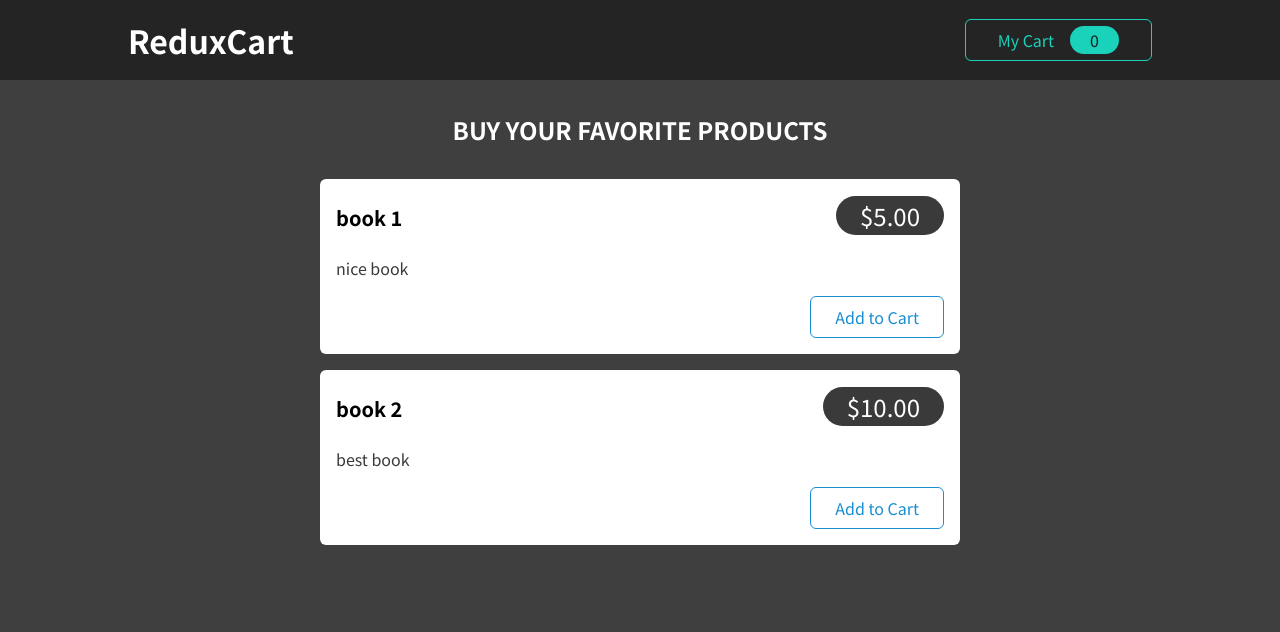
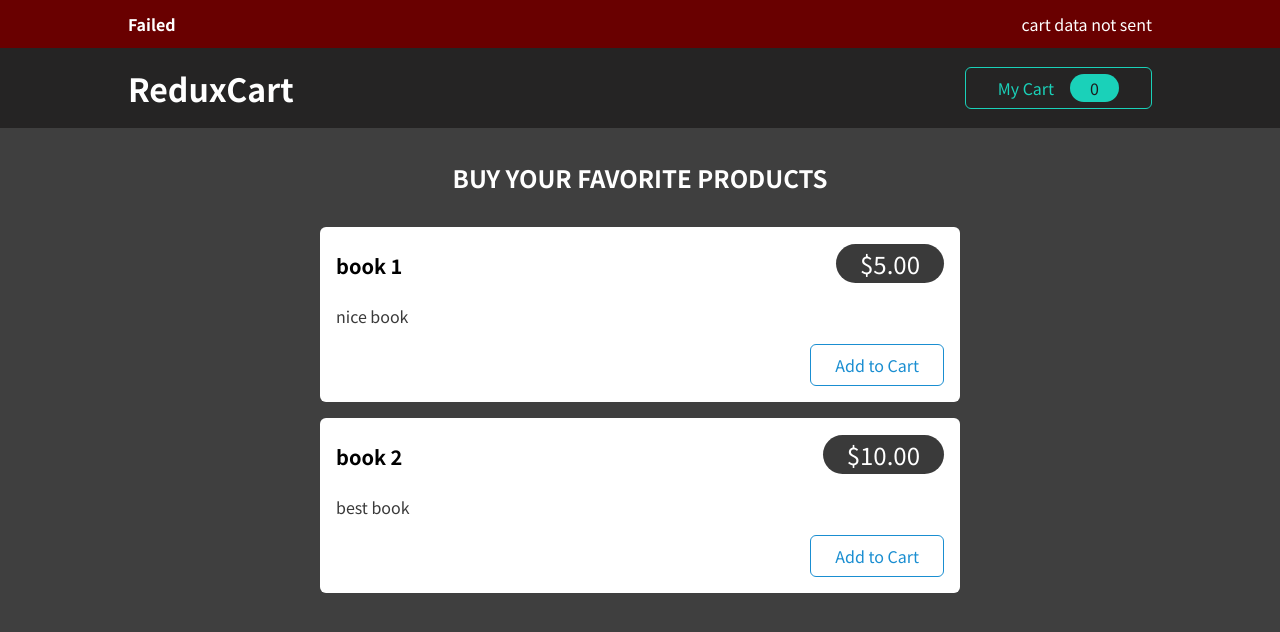
Before and after one commit to Anabiatahir3/practise, a React (Vite) app: page / in a window 1280 px wide. Shown: the top 632 px of the page. Built offline with nearby package versions, Linux system fonts and the light colour scheme; no server answers.

Commit message:
sending http requests inside components in redux toolkit

```diff
--- a/src/App.jsx
+++ b/src/App.jsx
@@ -1,15 +1,77 @@
 import Cart from "./components/Cart/Cart";
 import Layout from "./components/Layout/Layout";
 import Products from "./components/Shop/Products";
-import { useSelector } from "react-redux";
+import { useSelector, useDispatch } from "react-redux";
+import { useEffect } from "react";
+import { uiActions } from "./store/ui-slice";
+import { Fragment } from "react";
+import Notification from "./components/UI/Notification";
 
+let isInitial = true;
 function App() {
+  const cart = useSelector((state) => state.cart);
   const showCart = useSelector((state) => state.ui.cartIsVisible);
+  const notification = useSelector((state) => state.ui.notification);
+
+  const dispatch = useDispatch();
+  useEffect(() => {
+    const sendData = async () => {
+      dispatch(
+        uiActions.showNotification({
+          status: "pending",
+          message: "cart data is being sent",
+          title: "Sending",
+        })
+      );
+      const response = await fetch(
+        "https://redux-bc876-default-rtdb.asia-southeast1.firebasedatabase.app/cart.json",
+        {
+          method: "PUT",
+          body: JSON.stringify(cart),
+        }
+      );
+      if (!response.ok) {
+        throw new Error("sending cart data failed");
+      }
+
+      dispatch(
+        uiActions.showNotification({
+          status: "success",
+          message: "cart data sent successfully",
+          title: "Success",
+        })
+      );
+      const data = await response.json();
+    };
+
+    if (isInitial) {
+      isInitial = false;
+      return;
+    }
+    sendData().catch((error) => {
+      dispatch(
+        uiActions.showNotification({
+          status: "error",
+          message: "cart data not sent",
+          title: "Failed",
+        })
+      );
+    });
+  }, [cart, dispatch]);
   return (
-    <Layout>
-      {showCart && <Cart />}
-      <Products />
-    </Layout>
+    <Fragment>
+      {notification && (
+        <Notification
+          status={notification.status}
+          message={notification.message}
+          title={notification.title}
+        />
+      )}
+      <Layout>
+        {showCart && <Cart />}
+        <Products />
+      </Layout>
+    </Fragment>
   );
 }
 
--- /dev/null
+++ b/src/components/UI/Notification.jsx
@@ -0,0 +1,23 @@
+import classes from "./Notification.module.css";
+
+const Notification = (props) => {
+  let specialClasses = "";
+
+  if (props.status === "error") {
+    specialClasses = classes.error;
+  }
+  if (props.status === "success") {
+    specialClasses = classes.success;
+  }
+
+  const cssClasses = `${classes.notification} ${specialClasses}`;
+
+  return (
+    <section className={cssClasses}>
+      <h2>{props.title}</h2>
+      <p>{props.message}</p>
+    </section>
+  );
+};
+
+export default Notification;
--- /dev/null
+++ b/src/components/UI/Notification.module.css
@@ -0,0 +1,24 @@
+.notification {
+  width: 100%;
+  height: 3rem;
+  background-color: #1a8ed1;
+  display: flex;
+  justify-content: space-between;
+  padding: 0.5rem 10%;
+  align-items: center;
+  color: white;
+}
+
+.notification h2,
+.notification p {
+  font-size: 1rem;
+  margin: 0;
+}
+
+.error {
+  background-color: #690000;
+}
+
+.success {
+  background-color: #1ad1b9;
+}
--- a/src/store/ui-slice.js
+++ b/src/store/ui-slice.js
@@ -1,10 +1,17 @@
 import { createSlice } from "@reduxjs/toolkit";
 const uiSlice = createSlice({
   name: "uislice",
-  initialState: { cartIsVisible: false },
+  initialState: { cartIsVisible: false, notification: null },
   reducers: {
     toggle(state) {
       state.cartIsVisible = !state.cartIsVisible;
+    },
+    showNotification(state, action) {
+      state.notification = {
+        status: action.payload.status,
+        title: action.payload.title,
+        message: action.payload.message,
+      };
     },
   },
 });
```
